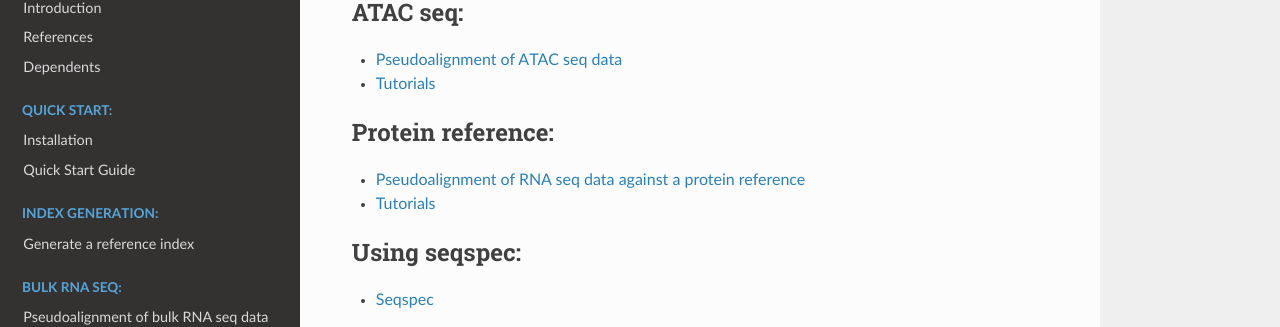
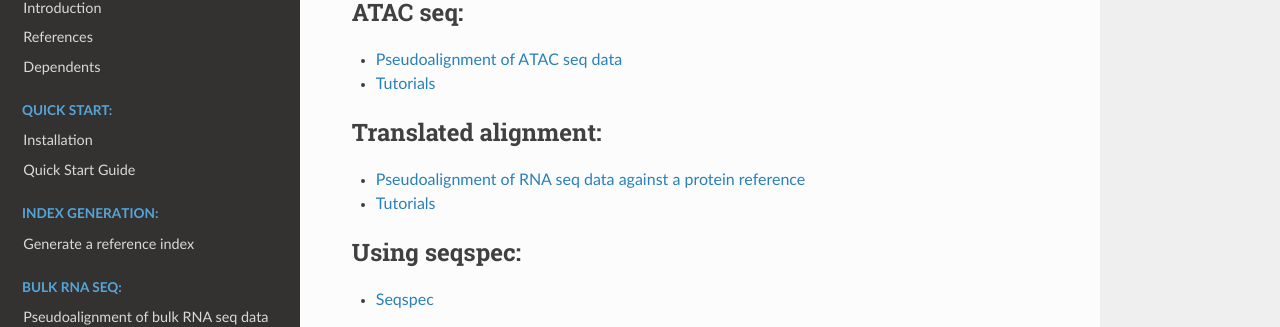
Before and after one commit to pachterlab/kb_docs, a Sphinx documentation site: the page built from docs/source/index.rst, in a window 1280 px wide and 900 px high, scrolled down 1617 px. Shown: the part 144-471 px from the top of the window. Built offline with Sphinx 7.4.7 and the Read the Docs theme 3.1.0, drawn with Linux system fonts in a browser that asks for light colours; pages that are not in the unit, such as notebooks, are missing from menus.

Commit message:
Update index.rst

```diff
--- a/docs/source/index.rst
+++ b/docs/source/index.rst
@@ -69,7 +69,7 @@ The **kallisto**, **bustools**, and **kb-python** programs are free, open-source
 
 .. toctree::
    :maxdepth: 1
-   :caption: Protein reference:
+   :caption: Translated alignment:
 
    translated/pseudoalignment
    translated/tutorials
```
